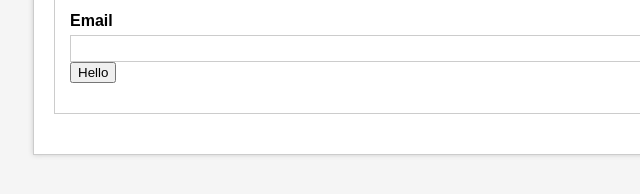
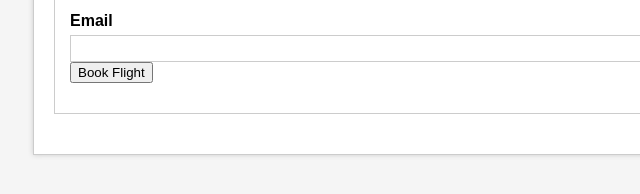
Before and after one commit to Neel390/Neel390.github.io, a plain HTML site: page index.html in a window 1280 px wide. Shown: the part 198-392 px from the top of the page, 106-746 px from the left. Drawn offline with Linux system fonts and the light colour scheme.

Commit message:
Update index.html

```diff
--- a/index.html
+++ b/index.html
@@ -107,5 +107,5 @@
           <div class="form-group">
             <label for="email">Email</label>
             <input type="email" name="email" id="email" />
-            <button>Hello</button>
+            <button>Book Flight</button>
           </
```
